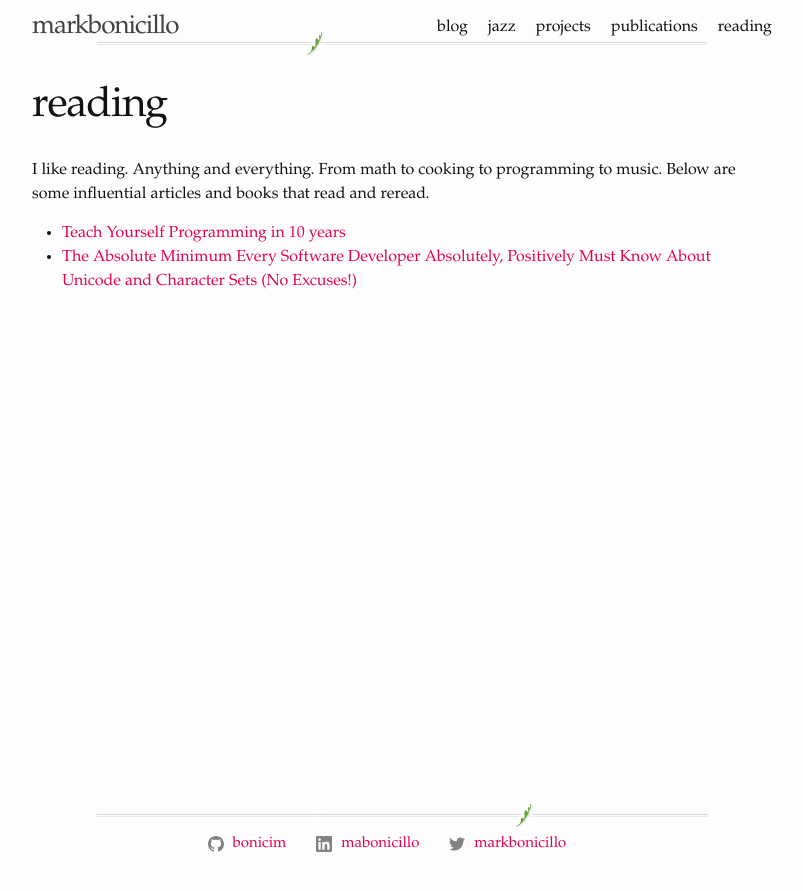
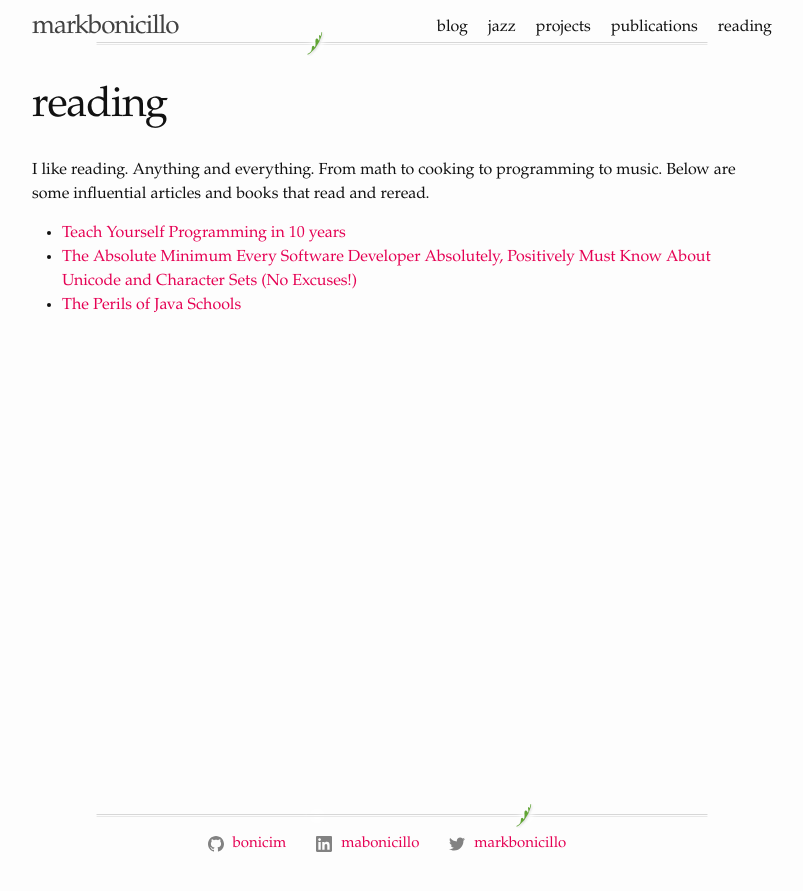
Before and after one commit to bonicim/bonicim.github.io, a Jekyll site: the page built from reading.md, in a window 1280 px wide. Shown: the top 891 px of the page, without its empty margins (238-1041 px from the left). Built offline with Jekyll 4.4.1, drawn with Linux system fonts in a browser that asks for light colours.

Commit message:
Update top level pages

```diff
--- a/reading.md
+++ b/reading.md
@@ -7,4 +7,5 @@ permalink: /reading/
 I like reading. Anything and everything. From math to cooking to programming to music. Below are some influential articles and books that read and reread.
 
 * [Teach Yourself Programming in 10 years](https://qz.com/681702/teach-yourself-programming-in-10-years/){:target="_blank"}
-* [The Absolute Minimum Every Software Developer Absolutely, Positively Must Know About Unicode and Character Sets (No Excuses!)](https://www.joelonsoftware.com/2003/10/08/the-absolute-minimum-every-software-developer-absolutely-positively-must-know-about-unicode-and-character-sets-no-excuses/){:target="_blank"}
+* [The Absolute Minimum Every Software Developer Absolutely, Positively Must Know About Unicode and Character Sets (No Excuses!)](https://www.joelonsoftware.com/2003/10/08/the-absolute-minimum-every-software-developer-absolutely-positively-must-know-about-unicode-and-character-sets-no-excuses/)
+* [The Perils of Java Schools](https://www.joelonsoftware.com/2005/12/29/the-perils-of-javaschools-2/)
```
Also changed, not shown: jazz.md (+2 -0 lines), publications.md (+2 -0 lines), projects.md (line endings or trailing spaces).
